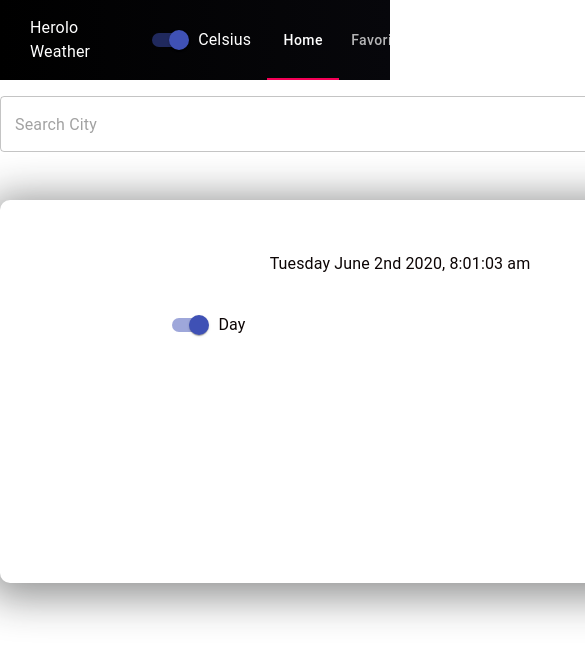
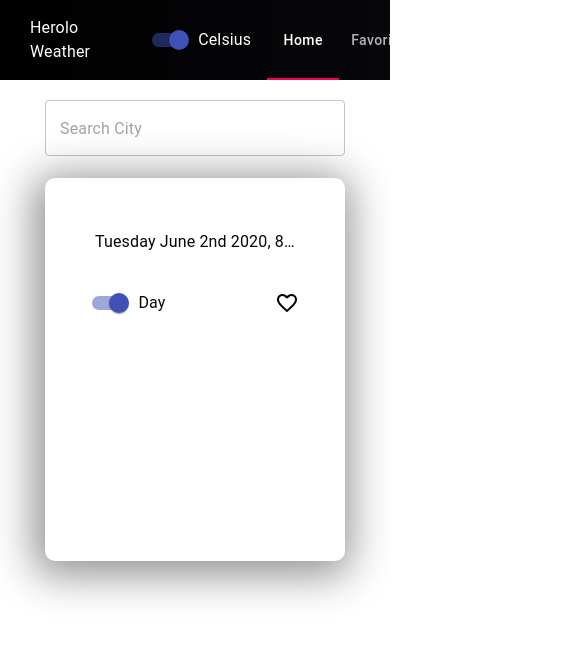
Before and after one commit to yoavShaked/weather-app, a React app: page / in a window 390 px wide. Shown: the top 660 px of the page, 585 px wide, since content can reach past the window. Built offline with nearby package versions, Linux system fonts and the light colour scheme; no server answers.

Commit message:
responsive design

```diff
--- a/src/containers/Forcast/index.js
+++ b/src/containers/Forcast/index.js
@@ -4,7 +4,7 @@ import { connect } from "react-redux";
 
 import moment from "moment";
 import { get } from "lodash/fp";
-import { Typography } from "@material-ui/core";
+import { Typography, Tooltip } from "@material-ui/core";
 
 import { DAY_TIME, UNIT_TYPE } from "../../constants/titles";
 import * as weatherActions from "../../actions/weather";
@@ -31,6 +31,7 @@ const Forcast = ({
 }) => {
   const [dayTime, setDayTime] = useState(DAY_TIME.DAY);
   useEffect(() => {
+    console.log('fetc'. fetchForcast);
     if (!fetchForcast) {
       setInitialForcast({
         cityName: "Tel Aviv",
@@ -48,9 +49,15 @@ const Forcast = ({
   return (
     <ErrorHandler reducerName="forcast">
       <Container flexDirection="column">
+        <Tooltip title={cityName}>
         <Typography className='title'>{cityName}</Typography>
-        <Typography>{currentFullTime}</Typography>
-        <Typography>{description}</Typography>
+        </Tooltip>
+        <Tooltip title={currentFullTime}>
+        <Typography className='time'>{currentFullTime}</Typography>
+        </Tooltip>
+        <Tooltip title={description}>
+        <Typography className='description'>{description}</Typography>
+        </Tooltip>
         <ActionsContainer>
           <SwitchLabels
             checkedLabel={DAY_TIME.DAY}
--- a/src/containers/Forcast/styled-components.js
+++ b/src/containers/Forcast/styled-components.js
@@ -19,13 +19,83 @@ export const Container = styled(Flexbox)`
            height: 28px;
            margin-top: 24px;
          }
-         @media only screen and (min-width: 768px) {
-           width: 650px;
-           margin-left: 44px;
+         @media screen and (max-width: 1024px) {
+           width: 800px;
+           margin: 0 auto;
          }
-         @media screen and (min-width: 1024px) {
-           width: 800px;
-           margin-left: 88px;
+         @media screen and (max-width: 900px) {
+           width: 600px;
+           margin: 0 auto;
+           overflow-y: auto;
+           &::-webkit-scrollbar {
+             width: 15px;
+             border-radius: 5px;
+           }
+
+           &::-webkit-scrollbar-track {
+             box-shadow: inset 0 0 6px rgba(0, 0, 0, 0.3);
+           }
+
+           &::-webkit-scrollbar-thumb {
+             background-color: darkgrey;
+             outline: 1px solid slategrey;
+           }
+         }
+         @media screen and (max-width: 646px) {
+           width: 500px;
+           .description,
+           .time,
+           .title {
+             white-space: nowrap;
+             width: 400px;
+             overflow: hidden;
+             text-overflow: ellipsis;
+           }
+         }
+         @media screen and (max-width: 560px) {
+           width: 360px;
+           margin-top: 22px;
+           .description,
+           .time,
+           .title {
+             white-space: nowrap;
+             width: 242px;
+             overflow: hidden;
+             text-overflow: ellipsis;
+           }
+         }
+         @media screen and (max-width: 430px) {
+           width: 300px;
+           .description,
+           .time,
+           .title {
+             white-space: nowrap;
+             width: 200px;
+             overflow: hidden;
+             text-overflow: ellipsis;
+           }
+         }
+         @media screen and (max-width: 375px) {
+           width: 236px;
+           .description,
+           .time,
+           .title {
+             white-space: nowrap;
+             width: 170px;
+             overflow: hidden;
+             text-overflow: ellipsis;
+           }
+         }
+         @media screen and (max-width: 260px) {
+           width: 215px;
+           .description,
+           .time,
+           .title {
+             white-space: nowrap;
+             width: 120px;
+             overflow: hidden;
+             text-overflow: ellipsis;
+           }
          }
        `;
 
--- a/src/containers/SearchInput/styled-components.js
+++ b/src/containers/SearchInput/styled-components.js
@@ -7,18 +7,35 @@ export const StyledAutocomplete = styled(Autocomplete)`
          margin: 0 auto;
          .MuiFormControl-fullWidth {
            width: 800px;
-           @media only screen and (min-width: 768px) {
-             width: 650px;
-           }
-           @media screen and (min-width: 1024px) {
+           @media screen and (max-width: 1024px) {
              width: 800px;
            }
-         }
-         @media only screen and (min-width: 768px) {
-           margin-left: 44px;
-         }
-         @media screen and (min-width: 1024px) {
-           margin-left: 87px;
+           @media screen and (max-width: 900px) {
+             width: 600px;
+           }
+
+           @media screen and (max-width: 646px) {
+             width: 500px;
+           }
+           @media screen and (max-width: 560px) {
+             width: 363px;
+             margin: 0 auto;
+             margin-top: 20px;
+           }
+           @media screen and (max-width: 430px) {
+             width: 300px;
+             margin: 0 auto;
+             margin-top: 20px;
+           }
+           @media screen and (max-width: 375px) {
+             width: 236px;
+             margin: 0 auto;
+             margin-top: 20px;
+           }
+           @media screen and (max-width: 260px) {
+             width: 215px;
+
+           }
          }
        `;
 
--- a/src/containers/WeeklyForcast/styled-components.js
+++ b/src/containers/WeeklyForcast/styled-components.js
@@ -23,4 +23,10 @@ export const WeatherItemContainer = styled(Flexbox)`
 export const Container = styled(Flexbox)`
   height: 209px;
   justify-content: center;
+  @media screen and (max-width: 890px) {
+    flex-wrap: wrap;
+  }
+  @media screen and (max-width: 375px) {
+    flex-wrap: wrap;
+  }
 `;
```
